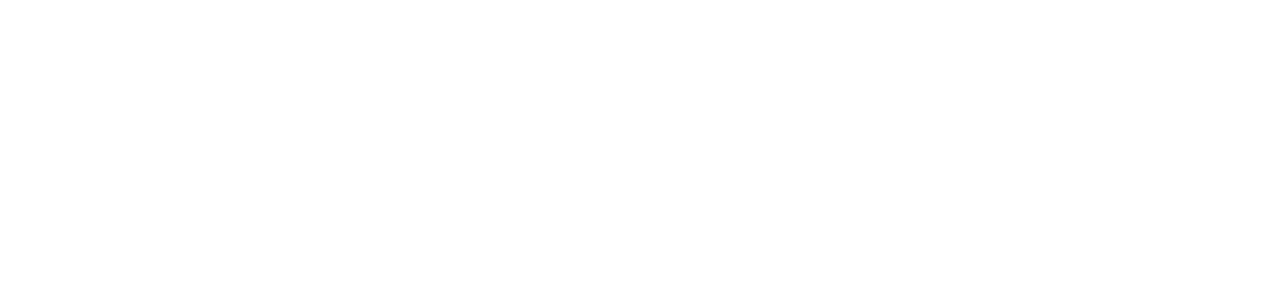
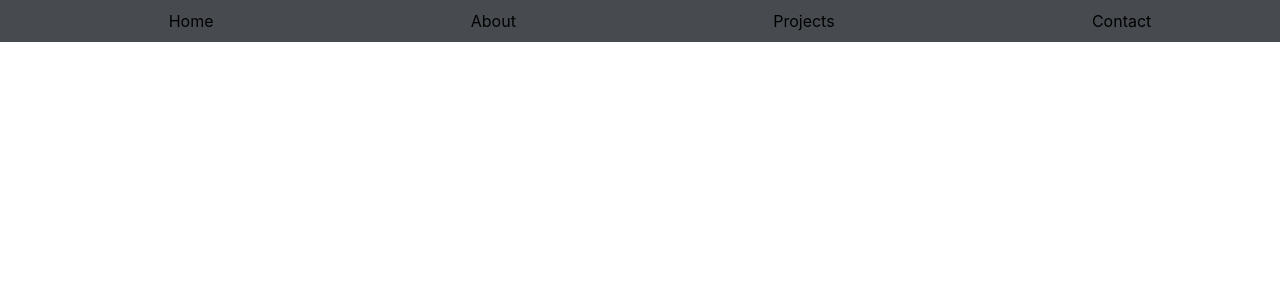
Before and after one commit to rmc3408/portfolio, a React (Create React App) app: page / in a window 1280 px wide. Shown: the top 300 px of the page. Built offline with nearby package versions, Linux system fonts and the light colour scheme.

Commit message:
Navbar basic

```diff
--- a/src/App.css
+++ b/src/App.css
@@ -1,3 +1,16 @@
 .App {
   text-align: center;
 }
+body{
+  margin: 0;
+  padding:0;
+  list-style: none;
+}
+:root {
+  --c-darkGray: #222629;
+  --c-gray: #474b4f;
+  --c-lightGray: #c6c6c6;
+  --c-limeGreen: #86c232;
+  --c-forestGreen: #61892f;
+  --c-blue: #3accf9;
+}
--- a/src/App.js
+++ b/src/App.js
@@ -1,12 +1,15 @@
 import React from "react";
 import "./App.css";
+import Navbar from "./Components/navbar";
+import ImageSection from './Components/imageSection'
 
 function App() {
-  return <div>
-
-  </div>;
-
-
+  return (
+    <div className="App">
+      <Navbar />
+      <ImageSection/>
+    </div>
+  );
 }
 
 export default App;
--- /dev/null
+++ b/src/Components/imageSection.js
@@ -0,0 +1,10 @@
+import React from 'react';
+
+const ImageSection=()=>{
+    return(
+<div>
+
+</div>
+    )
+}
+export default ImageSection
--- /dev/null
+++ b/src/Components/navbar.js
@@ -0,0 +1,16 @@
+import React from "react";
+import classes from "./navbar.module.css";
+
+const Navbar = () => {
+  return <nav className={classes.main_nav}>
+      <ul className={classes.nav_items}>
+          <li>Home</li>
+          <li>About</li>
+          <li>Projects</li>
+          <li>Contact</li>
+      </ul>
+
+
+  </nav>
+};
+export default Navbar;
--- /dev/null
+++ b/src/Components/navbar.module.css
@@ -0,0 +1,21 @@
+.main_nav {
+  position: fixed;
+  z-index: 1000;
+  height: 42.4px;
+  width: 100%;
+  display: flex;
+  align-items: center;
+  justify-content: center;
+  background-color: #474b4f ;
+}
+
+.nav_items {
+    width: 100%;
+  list-style-type: none;
+  display: flex;
+  align-items: center;
+  justify-content: space-around;
+}
+.nav_items li{
+
+}
```
